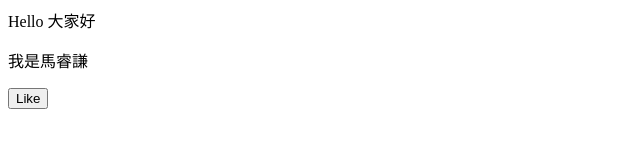
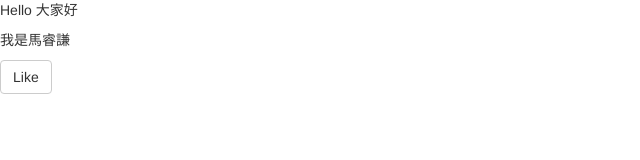
Before and after one commit to chien-bump/chien-bump.github.io, a plain HTML site: page index.html in a window 1280 px wide. Shown: the whole page, without its empty margins (0-640 px from the left). Drawn offline with nearby package versions, Linux system fonts and the light colour scheme.

Commit message:
Update index.html

```diff
--- a/index.html
+++ b/index.html
@@ -1,3 +1,4 @@
+<link rel="stylesheet" href="https://maxcdn.bootstrapcdn.com/bootstrap/3.3.7/css/bootstrap.min.css" integrity="sha384-BVYiiSIFeK1dGmJRAkycuHAHRg32OmUcww7on3RYdg4Va+PmSTsz/K68vbdEjh4u" crossorigin="anonymous"/>
 <script>
   $(document).ready(function() {
     $("button").addClass("animated bounce");
```
